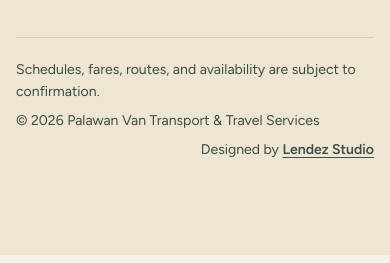
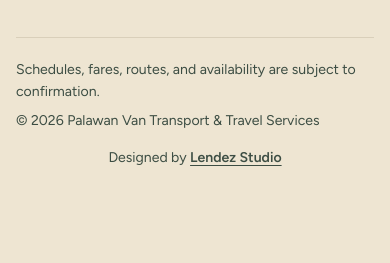
Before and after one commit to lendezstudio/palawan-van-transport, a plain HTML site: page site/index.html in a window 390 px wide. Shown: the part 11248-11511 px from the top of the page. Drawn offline with nearby package versions, Linux system fonts and the light colour scheme.

Commit message:
Center the Lendez Studio footer credit on mobile
Co-Authored-By: Claude Opus 5.5 <noreply@anthropic.com>

```diff
--- a/site/assets/css/styles.css
+++ b/site/assets/css/styles.css
@@ -461,6 +461,9 @@ a.stops__name:hover { color: var(--sun); text-decoration: underline; }
 .site-footer__credit { margin-left: auto !important; }
 .site-footer__credit a { color: var(--ink-2); font-weight: 600; }
 .site-footer__credit a:hover { color: var(--green); }
+@media (max-width: 47.99rem) {
+  .site-footer__credit { flex-basis: 100%; margin: .5rem 0 0 !important; text-align: center; }
+}
 @media (min-width: 48rem) {
   .site-footer__grid { grid-template-columns: 1fr 1fr; }
 }
```
